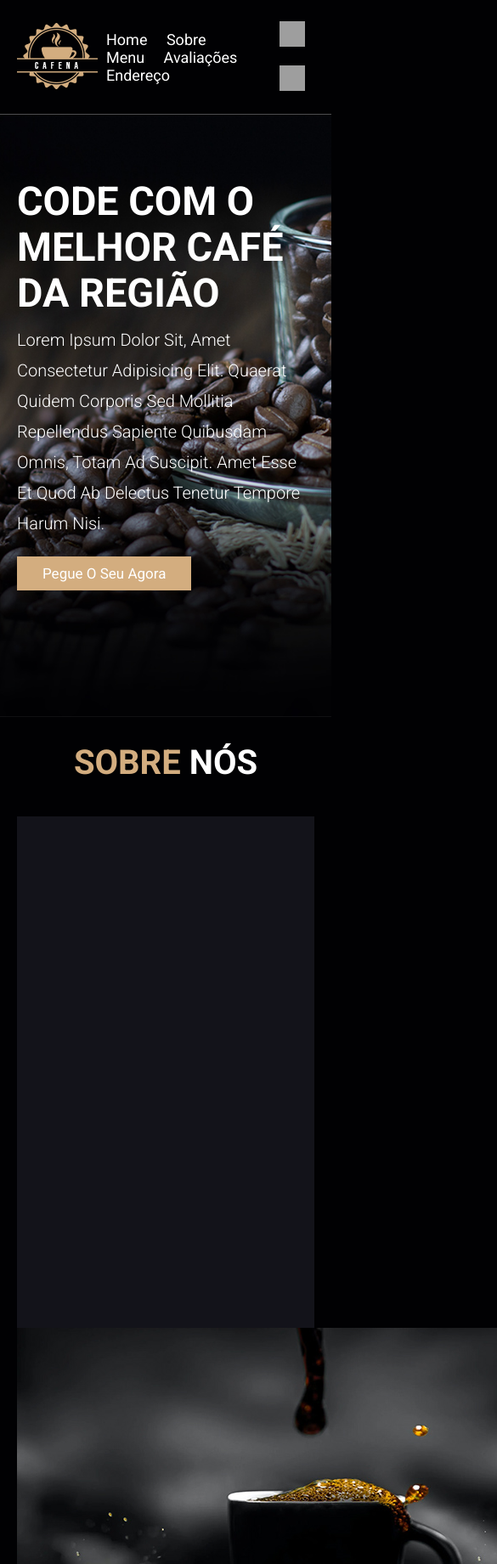
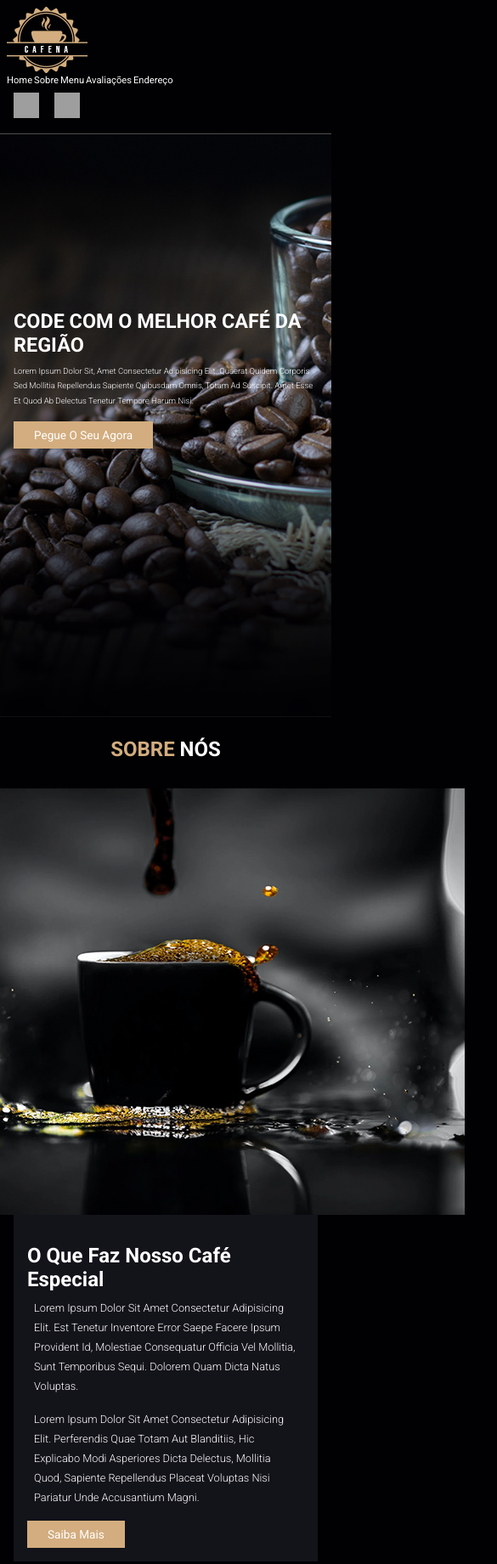
Before and after one commit to Rafasoares96/cafeteria, a plain HTML site: page index.html in a window 390 px wide. Shown: the top 1841 px of the page at 85% size, 585 px wide, since content can reach past the window. Drawn offline with Linux system fonts and the light colour scheme; grey boxes are pictures that could not be loaded.

Commit message:
Alteração no arquivo CSS para responsividade

```diff
--- a/styles.css
+++ b/styles.css
@@ -5,9 +5,6 @@
     --border: 0.1rem solid rgba(255, 255, 255, 0.3);
     font-size: 10px;
 }
-
-
-
 
 * {
     margin: 0;
@@ -18,7 +15,6 @@
     text-transform: capitalize;
     transition: 0.2s linear;
     font-family: "Roboto", sans-serif;
-
 }
 
 body {
@@ -72,7 +68,7 @@ section {
     height: 40px;
 }
 
-.btn{
+.btn {
     background: var(--main-color);
     color: #fff;
     padding: 1rem 3rem;
@@ -93,19 +89,14 @@ section {
     background-size: cover;
 }
 
-
 .home-container section {
     display: flex;
     align-items: center;
     min-height: 100vh;
-
 }
 
 .content {
     max-width: 60rem;
-}
-
-.content {
     color: #fff;
     font-size: 4rem;
 }
@@ -135,7 +126,7 @@ section {
     display: flex;
     align-items: center;
     background-color: var(--black);
-    gap: 1, 5rem;
+    gap: 1.5rem;
 }
 
 .about .row .content {
@@ -168,10 +159,8 @@ section {
     cursor: pointer;
 }
 
-
 .menu .box-container .box img {
     height: 10rem;
-
 }
 
 .menu .box-container .box h3 {
@@ -194,13 +183,13 @@ section {
 
 .menu .box-container .box:hover {
     background-color: #fff;
-
 }
 
 .menu .box-container .box:hover>* {
     color: var(--black);
 }
-.review .box-container .box{
+
+.review .box-container .box {
     border: var(--border);
     text-align: center;
     padding: 3rem 2rem;
@@ -213,23 +202,24 @@ section {
     line-height: 1.8;
     font-weight: lighter;
 }
-.review .box-container .box .user{
+
+.review .box-container .box .user {
     height: 7rem;
     width: 7rem;
     border-radius: 50%;
 }
 
-.address{
+.address {
     display: flex;
     align-items: center;
     flex-direction: column;
 }
 
-.footer{
+.footer {
     text-align: center;
 }
 
-.footer .share{
+.footer .share {
     padding: 1rem 0;
 }
 
@@ -240,10 +230,121 @@ section {
     padding: 1rem;
 }
 
-.footer .share img:hover{
+.footer .share img:hover {
     background-color: var(--main-color);
 }
-#rafa{
+
+#rafa {
     color: #fff;
     font-size: 25px;
 }
+
+/* Media Queries for Responsiveness */
+
+/* For tablets */
+@media (max-width: 768px) {
+    :root {
+        font-size: 9px; /* Adjust font size for smaller devices */
+    }
+
+    .header section {
+        flex-direction: column;
+        align-items: flex-start;
+        padding: 1rem;
+    }
+
+    .navbar a {
+        font-size: 1.5rem;
+        margin: 1rem 0;
+    }
+
+    .content {
+        font-size: 3rem;
+        max-width: 100%;
+    }
+
+    .content p {
+        font-size: 1.5rem;
+    }
+
+    .about .row {
+        flex-direction: column;
+        align-items: center;
+    }
+
+    .box-container {
+        grid-template-columns: 1fr 1fr;
+    }
+
+    .menu .box-container .box {
+        padding: 3rem;
+    }
+
+    .menu .box-container .box h3 {
+        font-size: 1.8rem;
+    }
+
+    .menu .box-container .box .price {
+        font-size: 2rem;
+    }
+
+    .review .box-container .box p {
+        font-size: 1.4rem;
+    }
+}
+
+/* For smartphones */
+@media (max-width: 480px) {
+    :root {
+        font-size: 8px;
+    }
+
+    .header section {
+        flex-direction: column;
+        padding: 1rem;
+    }
+
+    .navbar a {
+        font-size: 1.4rem;
+        margin: 0.5rem 0;
+    }
+
+    .content {
+        font-size: 2.5rem;
+        max-width: 100%;
+    }
+
+    .content p {
+        font-size: 1.2rem;
+    }
+
+    .title {
+        font-size: 3rem;
+    }
+
+    .about .row {
+        flex-direction: column;
+        align-items: center;
+        gap: 2rem;
+    }
+
+    .box-container {
+        grid-template-columns: 1fr;
+    }
+
+    .menu .box-container .box {
+        padding: 2rem;
+    }
+
+    .menu .box-container .box h3 {
+        font-size: 1.6rem;
+    }
+
+    .menu .box-container .box .price {
+        font-size: 1.8rem;
+    }
+
+    .review .box-container .box p {
+        font-size: 1.3rem;
+    }
+}
```
